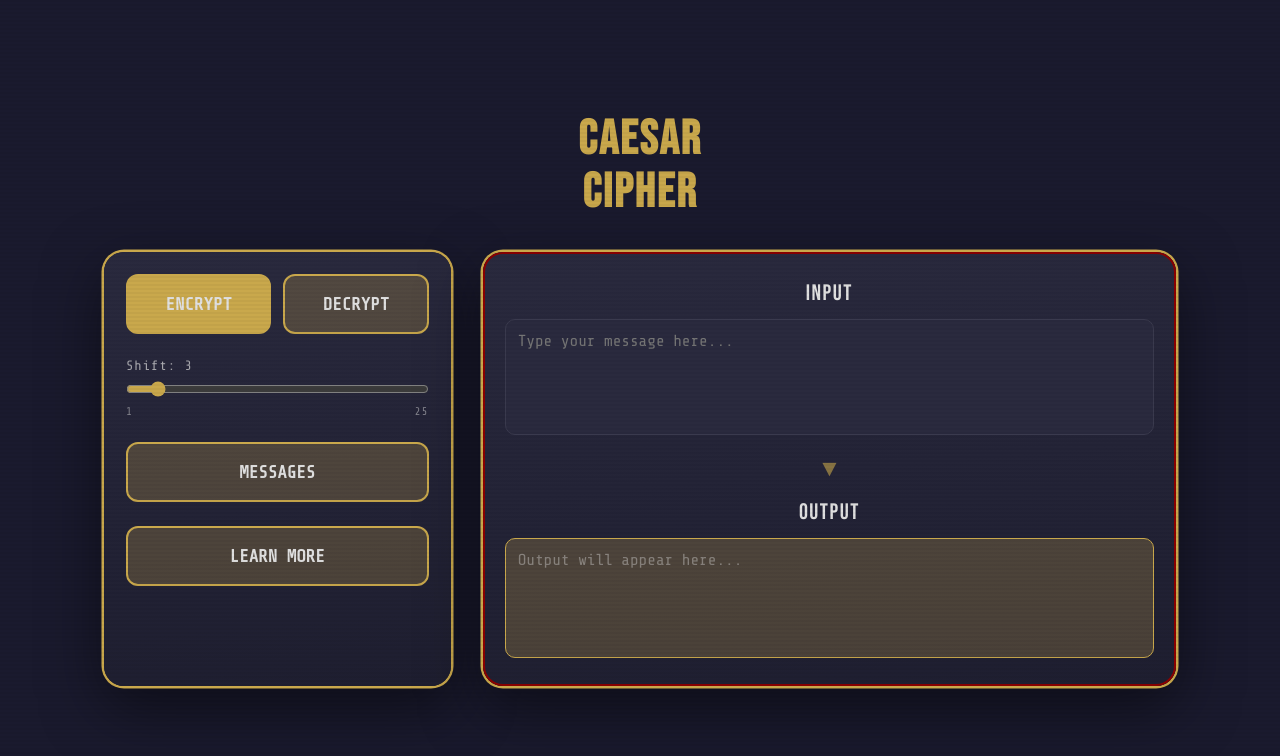
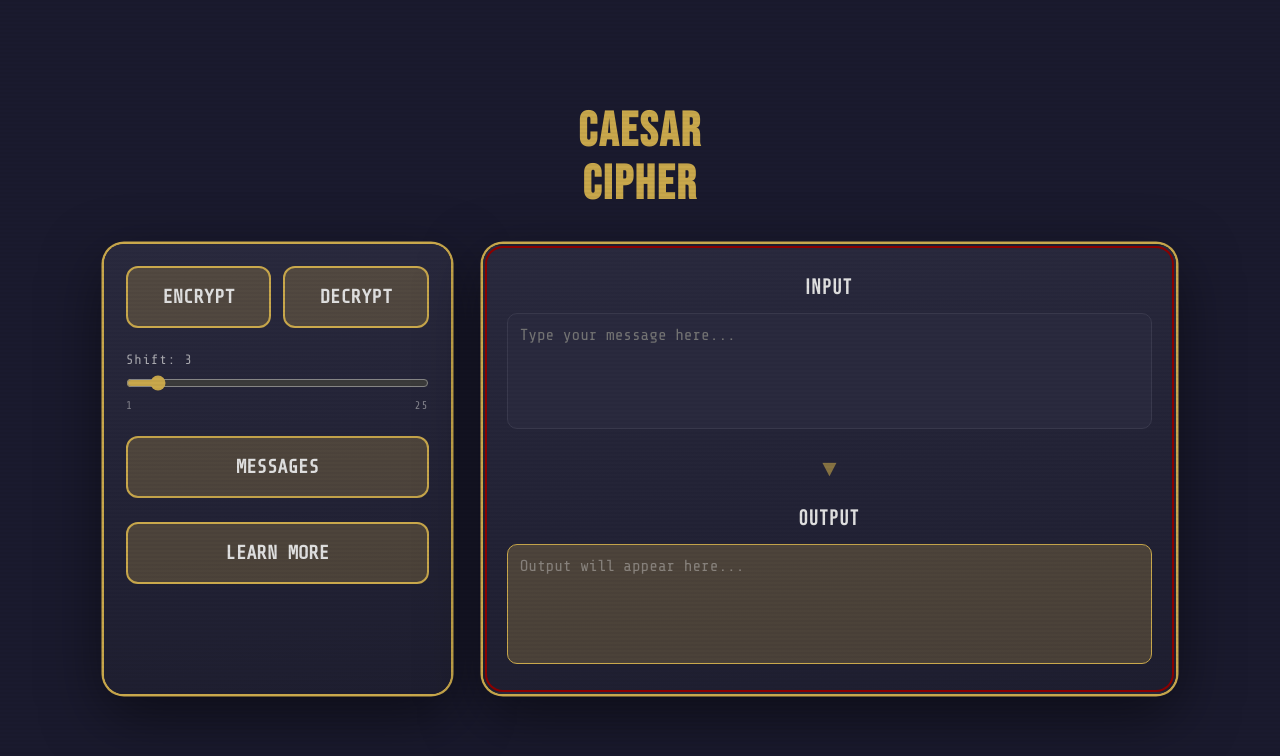
Before and after one commit to rajahw/cybersecurity-concept-demo, a React (Vite) app: page /caesar in a window 1280 px wide. Shown: the top 756 px of the page. Built offline with nearby package versions, Linux system fonts and the light colour scheme.

Commit message:
Update CSS to match MessagePage

```diff
--- a/src/App.tsx
+++ b/src/App.tsx
@@ -1,7 +1,7 @@
 import {Routes, Route} from 'react-router-dom';
 import LoginPage from './LoginPage';
 import MessagePage from './MessagePage';
-import CaesarPage from './CaesarPage'
+import CaesarPage from './CaesarPage';
 import './App.css';
 
 function App() {
--- a/src/CaesarPage.css
+++ b/src/CaesarPage.css
@@ -38,30 +38,30 @@
     width: 100%;
 }
 
-.caesar-button,
-.caesar-button-active {
-    flex: 1;
+.caesar-button {
+    display: block;
+    width: 100%;
     padding: 18px 0;
-    font-size: 1.1rem;
+    font-size: 1.2rem;
     font-family: var(--tech);
     font-weight: bold;
     color: var(--text-dark);
     border-radius: 12px;
     cursor: pointer;
     transition: 0.2s ease;
-    border: 2px solid var(--gold);
     text-decoration: none;
     text-align: center;
+    border: 2px solid var(--gold);
     background: var(--gold-light);
-}
-
-.caesar-button-active {
-    background: var(--gold);
 }
 
 .caesar-button:hover {
     background: var(--gold);
     transform: translateY(-2px);
+}
+
+.caesar-button:active {
+    transform: translateY(0);
 }
 
 .caesar-shift-section {
@@ -90,9 +90,10 @@
 .caesar-right {
     display: flex;
     flex-direction: column;
-    gap: 16px;
+    gap: 22px;
     background: linear-gradient(175deg, var(--panel-bg) 0%, var(--panel-bg2) 100%);
     border-radius: 20px;
+    border: 2.5px solid transparent;
     padding: 28px 22px;
     box-shadow:
         0 0 0 2.5px var(--gold),
--- a/src/CaesarPage.tsx
+++ b/src/CaesarPage.tsx
@@ -28,13 +28,13 @@ function CaesarPage() {
             <div className="caesar-left">
                 <div className="caesar-mode-container">
                     <button
-                        className={mode === 'encrypt' ? 'caesar-button-active' : 'caesar-button'}
+                        className="caesar-button"
                         onClick={() => setMode('encrypt')}
                     >
                         ENCRYPT
                     </button>
                     <button
-                        className={mode === 'decrypt' ? 'caesar-button-active' : 'caesar-button'}
+                        className="caesar-button"
                         onClick={() => setMode('decrypt')}
                     >
                         DECRYPT
```
